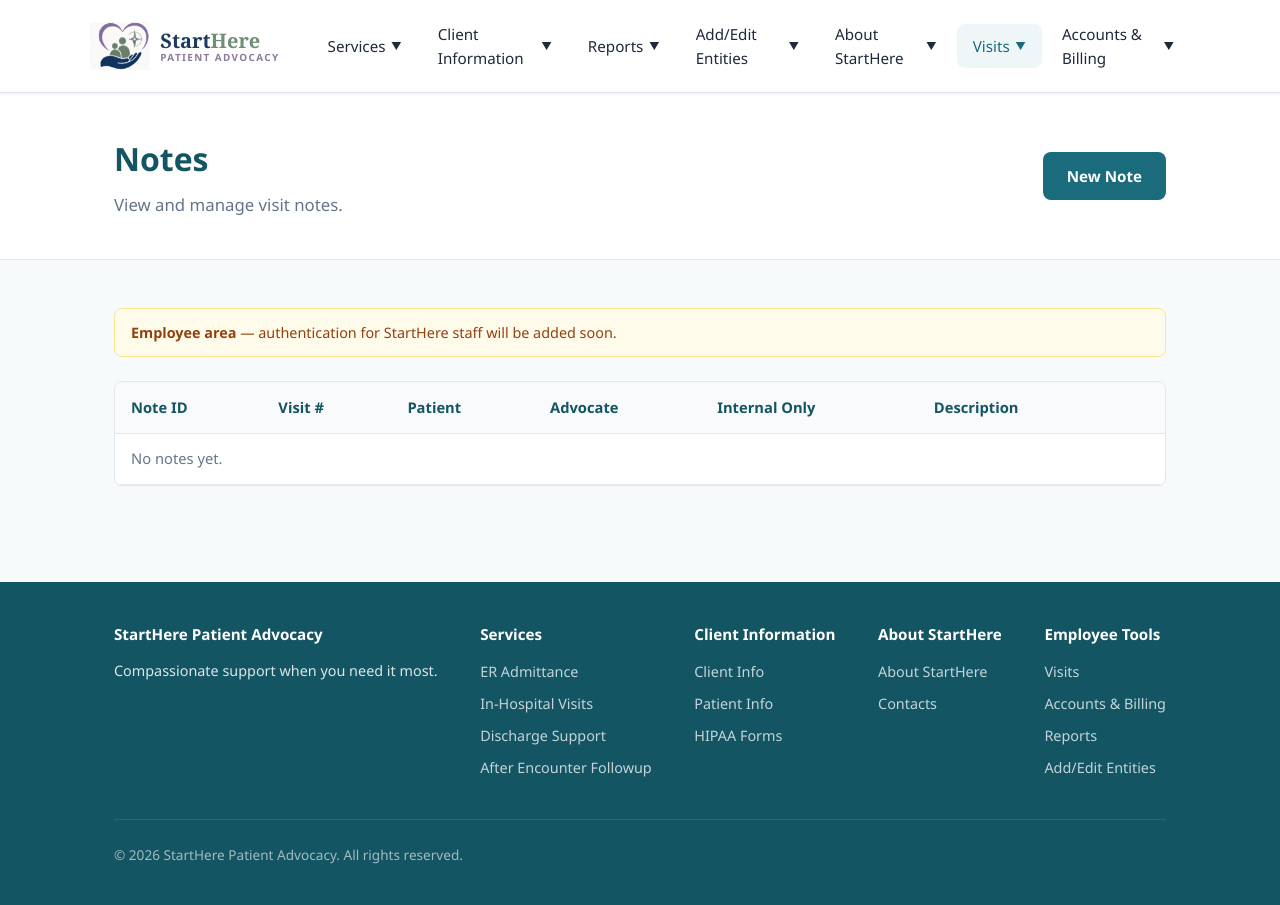
After one commit to lhorton1208/starthere-patient-advocacy, a Flask app: page /encounters/notes in a window 1280 px wide; the page is wider, and only the part inside the window is pictured. The commit adds this page. Run offline with Flask 3, Linux system fonts and the light colour scheme; parts of the project's set-up code (start-up, migrations or seed data) failed here and were passed over; some libraries are stand-ins or nearby versions.

Commit message:
Rename Encounters to Visits and add Notes management.
Add standalone Notes list and form with visit, patient, advocate, internal-only, and long text fields; rebrand staff encounter UI to Visits.

Co-authored-by: Cursor <cursoragent@cursor.com>

```diff
--- a/models.py
+++ b/models.py
@@ -343,6 +343,7 @@ class Note(db.Model):
     content = db.Column(db.Text, nullable=False, default="")
     description = db.Column(db.Text)
     note_text = db.Column(db.Text)
+    internal_only = db.Column(db.Boolean, nullable=False, default=False)
     author = db.Column(db.String(200))
     note_datetime = db.Column(db.DateTime)
     created_at = db.Column(db.DateTime, nullable=False, default=_utcnow)
--- a/routes/billing.py
+++ b/routes/billing.py
@@ -129,7 +129,7 @@ def new_billing(account_id):
     notes = _patient_notes_for_account(account)
     if not notes:
         flash(
-            "This account needs a linked patient with encounter notes before billing can be added.",
+            "This account needs a linked patient with visit notes before billing can be added.",
             "error",
         )
         return redirect(url_for("billing.view_account", account_id=account.id))
--- a/routes/encounters.py
+++ b/routes/encounters.py
@@ -1,8 +1,14 @@
-from datetime import datetime
+from datetime import datetime, timezone
 
 from auth import employee_required
 from config import SERVICE_LABELS
-from forms import EncounterForm, EncounterSearchForm, NoteForm, empty_select
+from forms import (
+    EncounterForm,
+    EncounterSearchForm,
+    NoteForm,
+    VisitNoteForm,
+    empty_select,
+)
 from models import (
     Advocate,
     Encounter,
@@ -25,6 +31,10 @@ def _parse_datetime(value):
         return datetime.fromisoformat(value.strip())
     except ValueError:
         return None
+
+
+def _utcnow():
+    return datetime.now(timezone.utc)
 
 
 def _populate_encounter_form(form, encounter=None):
@@ -67,6 +77,32 @@ def _populate_encounter_form(form, encounter=None):
         )
 
 
+def _populate_visit_note_form(form, note=None):
+    visits = Encounter.query.join(
+        Patient, Encounter.patient_id == Patient.id
+    ).order_by(Encounter.id.desc()).all()
+    patients = Patient.query.order_by(Patient.last_name, Patient.first_name).all()
+    advocates = Advocate.query.order_by(Advocate.name).all()
+
+    form.visit_number.choices = [(0, "Select visit...")] + [
+        (v.id, f"Visit #{v.id} — {v.patient.full_name}") for v in visits
+    ]
+    form.patient_id.choices = empty_select("patient") + [
+        (p.id, f"{p.id} — {p.full_name}") for p in patients
+    ]
+    form.advocate_id.choices = [(0, "Select advocate...")] + [
+        (a.id, a.name) for a in advocates
+    ]
+
+    if note:
+        form.visit_number.data = note.encounter_id or 0
+        form.patient_id.data = note.patient_id
+        form.advocate_id.data = note.advocate_id or 0
+        form.internal_only.data = note.internal_only
+        form.description.data = note.description
+        form.note_text.data = note.note_text or note.content
+
+
 def _save_encounter_from_form(form, encounter=None):
     encounter = encounter or Encounter()
     encounter.patient_id = form.patient_id.data
@@ -83,6 +119,29 @@ def _save_encounter_from_form(form, encounter=None):
         db.session.add(encounter)
     db.session.commit()
     return encounter
+
+
+def _save_visit_note_from_form(form, note=None):
+    note = note or Note()
+    visit_id = form.visit_number.data
+    note.encounter_id = visit_id if visit_id else None
+    note.patient_id = form.patient_id.data
+    note.advocate_id = form.advocate_id.data or None
+    note.internal_only = bool(form.internal_only.data)
+    note.description = (form.description.data or "").strip() or None
+    body = form.note_text.data.strip()
+    note.note_text = body
+    note.content = body
+    if not note.note_datetime:
+        note.note_datetime = _utcnow()
+    if visit_id and not note.patient_id:
+        visit = Encounter.query.get(visit_id)
+        if visit:
+            note.patient_id = visit.patient_id
+    if not note.id:
+        db.session.add(note)
+    db.session.commit()
+    return note
 
 
 @encounters_bp.route("/")
@@ -120,9 +179,64 @@ def new_encounter():
     _populate_encounter_form(form)
     if form.validate_on_submit():
         encounter = _save_encounter_from_form(form)
-        flash("Encounter created successfully.", "success")
+        flash("Visit created successfully.", "success")
         return redirect(url_for("encounters.view_encounter", encounter_id=encounter.id))
-    return render_template("staff/encounters/form.html", form=form, title="New Encounter")
+    return render_template("staff/encounters/form.html", form=form, title="New Visit")
+
+
+@encounters_bp.route("/notes")
+@employee_required
+def list_notes():
+    notes = (
+        Note.query.outerjoin(Encounter, Note.encounter_id == Encounter.id)
+        .outerjoin(Patient, Note.patient_id == Patient.id)
+        .order_by(Note.created_at.desc())
+        .all()
+    )
+    return render_template("staff/encounters/notes_list.html", notes=notes)
+
+
+@encounters_bp.route("/notes/new", methods=["GET", "POST"])
+@employee_required
+def new_visit_note():
+    form = VisitNoteForm()
+    _populate_visit_note_form(form)
+    preselect_visit = request.args.get("visit_number", type=int)
+    preselect_patient = request.args.get("patient_id", type=int)
+    if preselect_visit:
+        form.visit_number.data = preselect_visit
+    if preselect_patient:
+        form.patient_id.data = preselect_patient
+
+    if form.validate_on_submit():
+        note = _save_visit_note_from_form(form)
+        flash("Note saved successfully.", "success")
+        return redirect(url_for("encounters.edit_visit_note", note_id=note.id))
+    return render_template(
+        "staff/encounters/note_record_form.html",
+        form=form,
+        note=None,
+        title="New Note",
+    )
+
+
+@encounters_bp.route("/notes/<int:note_id>/edit", methods=["GET", "POST"])
+@employee_required
+def edit_visit_note(note_id):
+    note = Note.query.get_or_404(note_id)
+    form = VisitNoteForm(obj=note)
+    _populate_visit_note_form(form, note)
+
+    if form.validate_on_submit():
+        _save_visit_note_from_form(form, note)
+        flash("Note updated successfully.", "success")
+        return redirect(url_for("encounters.edit_visit_note", note_id=note.id))
+    return render_template(
+        "staff/encounters/note_record_form.html",
+        form=form,
+        note=note,
+        title=f"Edit Note #{note.id}",
+    )
 
 
 @encounters_bp.route("/<int:encounter_id>")
@@ -146,12 +260,12 @@ def edit_encounter(encounter_id):
     _populate_encounter_form(form, encounter)
     if form.validate_on_submit():
         _save_encounter_from_form(form, encounter)
-        flash("Encounter updated successfully.", "success")
+        flash("Visit updated successfully.", "success")
         return redirect(url_for("encounters.view_encounter", encounter_id=encounter.id))
     return render_template(
         "staff/encounters/form.html",
         form=form,
-        title=f"Edit Encounter #{encounter.id}",
+        title=f"Edit Visit #{encounter.id}",
         encounter=encounter,
     )
 
@@ -162,10 +276,15 @@ def new_note(encounter_id):
     encounter = Encounter.query.get_or_404(encounter_id)
     form = NoteForm()
     if form.validate_on_submit():
+        body = form.content.data.strip()
         note = Note(
             encounter_id=encounter.id,
-            content=form.content.data.strip(),
+            patient_id=encounter.patient_id,
+            advocate_id=encounter.advocate_id,
+            content=body,
+            note_text=body,
             author=(form.author.data or "").strip() or None,
+            note_datetime=_utcnow(),
         )
         db.session.add(note)
         db.session.commit()
--- a/routes/reports.py
+++ b/routes/reports.py
@@ -38,7 +38,7 @@ def report_encounters():
         "staff/reports/encounters.html",
         rows=rows,
         service_labels=SERVICE_LABELS,
-        title="Encounters Report",
+        title="Visits Report",
     )
 
 
--- a/scripts/migrate_schema.py
+++ b/scripts/migrate_schema.py
@@ -89,6 +89,7 @@ NEW_COLUMNS = {
         "description": "TEXT",
         "note_text": "TEXT",
         "note_datetime": "TIMESTAMP",
+        "internal_only": "INTEGER DEFAULT 0",
     },
     "accounts": {
         "billing_address": "VARCHAR(255)",
--- a/static/css/style.css
+++ b/static/css/style.css
@@ -373,6 +373,18 @@ a:hover {
 
 .form-section-title:first-of-type {
   margin-top: 0;
+}
+
+.checkbox-field .checkbox-label {
+  display: inline-flex;
+  align-items: center;
+  gap: 0.5rem;
+  font-weight: 500;
+  cursor: pointer;
+}
+
+.checkbox-field input[type="checkbox"] {
+  width: auto;
 }
 
 .intake-notes {
--- a/templates/base.html
+++ b/templates/base.html
@@ -54,7 +54,7 @@
             Reports <span class="chevron">&#9660;</span>
           </a>
           <div class="dropdown">
-            <a href="{{ url_for('reports.report_encounters') }}">Encounters</a>
+            <a href="{{ url_for('reports.report_encounters') }}">Visits</a>
             <a href="{{ url_for('reports.report_patients') }}">Patients</a>
             <a href="{{ url_for('reports.report_advocates') }}">Advocates</a>
             <a href="{{ url_for('reports.report_time_cards') }}">Time Cards</a>
@@ -86,11 +86,12 @@
 
         <div class="nav-item">
           <a href="#" class="nav-link {% if request.path.startswith('/encounters') %}active{% endif %}">
-            Encounters <span class="chevron">&#9660;</span>
+            Visits <span class="chevron">&#9660;</span>
           </a>
           <div class="dropdown">
-            <a href="{{ url_for('encounters.list_encounters') }}">View Encounters</a>
-            <a href="{{ url_for('encounters.new_encounter') }}">New Encounter</a>
+            <a href="{{ url_for('encounters.list_encounters') }}">View Visits</a>
+            <a href="{{ url_for('encounters.new_encounter') }}">New Visit</a>
+            <a href="{{ url_for('encounters.list_notes') }}">Notes</a>
           </div>
         </div>
 
@@ -145,7 +146,7 @@
         <div>
           <h4>Employee Tools</h4>
           <ul>
-            <li><a href="{{ url_for('encounters.list_encounters') }}">Encounters</a></li>
+            <li><a href="{{ url_for('encounters.list_encounters') }}">Visits</a></li>
             <li><a href="{{ url_for('billing.list_accounts') }}">Accounts &amp; Billing</a></li>
             <li><a href="{{ url_for('reports.report_encounters') }}">Reports</a></li>
             <li><a href="{{ url_for('entities.list_hospitals') }}">Add/Edit Entities</a></li>
--- a/templates/client/patient_detail.html
+++ b/templates/client/patient_detail.html
@@ -36,7 +36,7 @@
           </dd>
           {% if patient.mood %}<dt>Mood</dt><dd>{{ patient.mood }}</dd>{% endif %}
           {% if patient.mental_state %}<dt>Mental State</dt><dd>{{ patient.mental_state }}</dd>{% endif %}
-          <dt>Encounters</dt><dd>{{ patient.encounters.count() }}</dd>
+          <dt>Visits</dt><dd>{{ patient.encounters.count() }}</dd>
         </dl>
       </div>
       {% if patient.intake_notes %}
--- a/templates/client/patient_form.html
+++ b/templates/client/patient_form.html
@@ -55,7 +55,7 @@
         method="post"
         action="{{ url_for('client_patient.delete_patient', patient_id=patient.id) }}"
         class="delete-form"
-        onsubmit="return confirm('Permanently delete {{ patient.full_name }} and related encounters? This cannot be undone.');"
+        onsubmit="return confirm('Permanently delete {{ patient.full_name }} and related visits? This cannot be undone.');"
       >
         {{ delete_form.hidden_tag() }}
         <button type="submit" class="btn btn-danger">Delete Patient</button>
--- a/templates/staff/encounters/form.html
+++ b/templates/staff/encounters/form.html
@@ -7,7 +7,7 @@
 <section class="page-header">
   <div class="container">
     <h1>{{ title }}</h1>
-    <p>Record encounter details and link to patient, advocate, and facility.</p>
+    <p>Record visit details and link to patient, advocate, and facility.</p>
   </div>
 </section>
 
@@ -32,7 +32,7 @@
 
         <p class="form-note">Use ISO format for dates, e.g. 2026-05-24T14:30</p>
 
-        <button type="submit" class="btn btn-solid">Save Encounter</button>
+        <button type="submit" class="btn btn-solid">Save Visit</button>
         {% if encounter %}
         <a href="{{ url_for('encounters.view_encounter', encounter_id=encounter.id) }}" class="btn btn-secondary">Cancel</a>
         {% else %}
--- a/templates/staff/encounters/note_form.html
+++ b/templates/staff/encounters/note_form.html
@@ -1,13 +1,13 @@
 {% extends "base.html" %}
 {% from "staff/_macros.html" import flash_messages, render_form_field %}
 
-{% block title %}Add Note | Encounter #{{ encounter.id }}{% endblock %}
+{% block title %}Add Note | Visit #{{ encounter.id }}{% endblock %}
 
 {% block content %}
 <section class="page-header">
   <div class="container">
     <h1>Add Note</h1>
-    <p>Encounter #{{ encounter.id }} — {{ encounter.patient.full_name }}</p>
+    <p>Visit #{{ encounter.id }} — {{ encounter.patient.full_name }}</p>
   </div>
 </section>
 
--- /dev/null
+++ b/templates/staff/encounters/notes_list.html
@@ -0,0 +1,56 @@
+{% extends "base.html" %}
+{% from "staff/_macros.html" import flash_messages %}
+
+{% block title %}Notes | StartHere Patient Advocacy{% endblock %}
+
+{% block content %}
+<section class="page-header">
+  <div class="container page-header-row">
+    <div>
+      <h1>Notes</h1>
+      <p>View and manage visit notes.</p>
+    </div>
+    <a href="{{ url_for('encounters.new_visit_note') }}" class="btn btn-solid">New Note</a>
+  </div>
+</section>
+<section class="content-section">
+  <div class="container">
+    {% include "staff/_banner.html" %}
+    {{ flash_messages() }}
+    <div class="table-wrap">
+      <table class="data-table">
+        <thead>
+          <tr>
+            <th>Note ID</th>
+            <th>Visit #</th>
+            <th>Patient</th>
+            <th>Advocate</th>
+            <th>Internal Only</th>
+            <th>Description</th>
+            <th></th>
+          </tr>
+        </thead>
+        <tbody>
+          {% for note in notes %}
+          <tr>
+            <td>{{ note.id }}</td>
+            <td>{% if note.encounter_id %}<a href="{{ url_for('encounters.view_encounter', encounter_id=note.encounter_id) }}">#{{ note.encounter_id }}</a>{% else %}—{% endif %}</td>
+            <td>
+              {% if note.patient %}
+              {{ note.patient.id }} — {{ note.patient.full_name }}
+              {% else %}—{% endif %}
+            </td>
+            <td>{{ note.advocate.name if note.advocate else '—' }}</td>
+            <td>{{ 'Yes' if note.internal_only else 'No' }}</td>
+            <td>{{ note.description or '—' }}</td>
+            <td><a href="{{ url_for('encounters.edit_visit_note', note_id=note.id) }}">Edit</a></td>
+          </tr>
+          {% else %}
+          <tr><td colspan="7" class="empty-state">No notes yet.</td></tr>
+          {% endfor %}
+        </tbody>
+      </table>
+    </div>
+  </div>
+</section>
+{% endblock %}
--- a/templates/staff/reports/advocates.html
+++ b/templates/staff/reports/advocates.html
@@ -11,7 +11,7 @@
         <th>Phone</th>
         <th>Email</th>
         <th>Status</th>
-        <th>Encounters</th>
+        <th>Visits</th>
       </tr>
     </thead>
     <tbody>
--- a/templates/staff/reports/time_cards.html
+++ b/templates/staff/reports/time_cards.html
@@ -9,7 +9,7 @@
         <th>Advocate</th>
         <th>Work Date</th>
         <th>Hours</th>
-        <th>Encounter</th>
+        <th>Visit</th>
         <th>Description</th>
       </tr>
     </thead>
```
Also changed, not shown: forms.py (+27 -1 lines), templates/staff/encounters/detail.html (+13 -9 lines), templates/staff/encounters/list.html (+6 -6 lines), templates/staff/encounters/note_record_form.html (added, +41 -0 lines).
